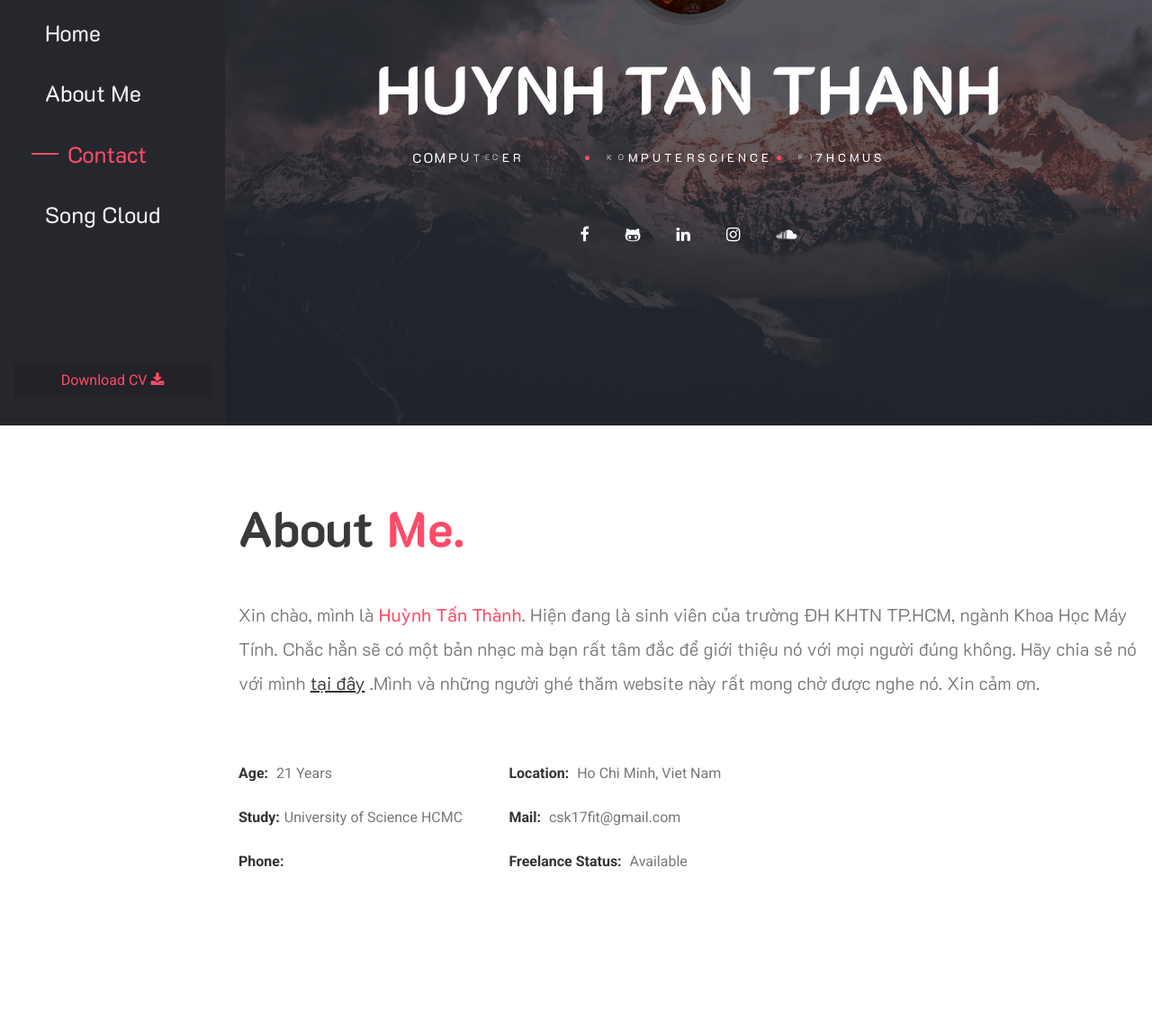
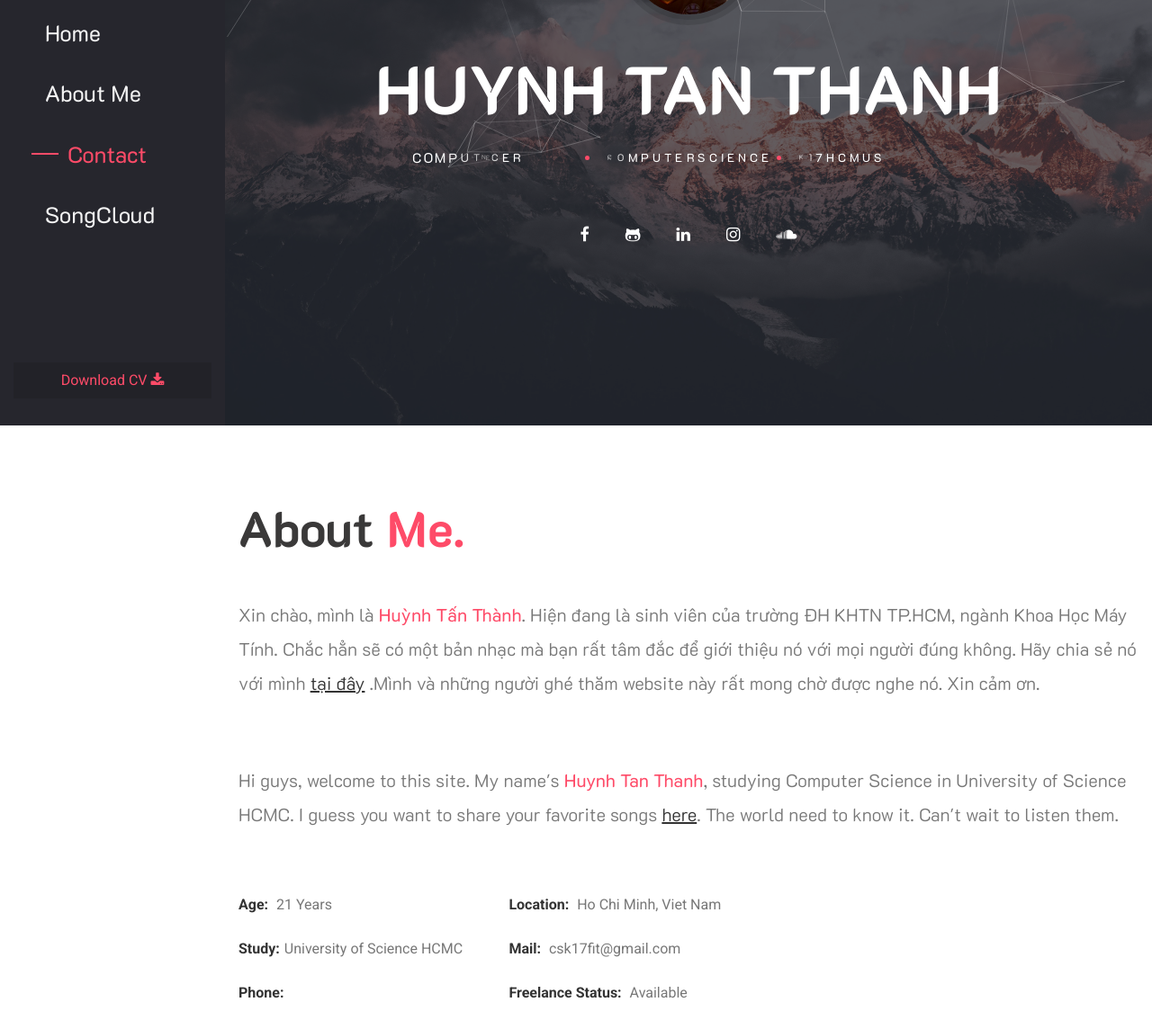
Before and after one commit to thanhhuynhk17/thanhhuynhk17.github.io, a plain HTML site: page index.html in a window 1280 px wide. Shown: the part 327-1471 px from the top of the page at 90% size. Drawn offline with Linux system fonts and the light colour scheme.

Commit message:
adjust notice in song-cloud.html

```diff
--- a/fonts/icon/font/flaticon.css
+++ b/fonts/icon/font/flaticon.css
@@ -42,3 +42,4 @@ color: inherit;
 .flaticon-motivational:before { content: "\f109"; }
 .flaticon-blogging:before { content: "\f10a"; }
 .flaticon-contact:before { content: "\f10b"; }
+.flaticon-headphones:before { content: ""; }
--- a/index.html
+++ b/index.html
@@ -58,7 +58,7 @@
 			        	<li class="nav-item"><a class="nav-link" href="#portfolio"><i class="icon flaticon-motivational"></i> Portfolio</a></li>
 			        	<li class="nav-item"><a class="nav-link" href="#blog"><i class="icon flaticon-blogging"></i> Blog</a></li>-->
 			        	<li class="nav-item"><a class="nav-link" href="#contact"><i class="icon flaticon-contact"></i> Contact</a></li>
-			        	<li class="nav-item"><a class="nav-link" href="song-cloud.html"><i class="icon flaticon-music"></i> Song Cloud</a></li>
+			        	<li class="nav-item"><a class="nav-link" href="song-cloud.html"><i class="icon flaticon-pencil"></i> SongCloud</a></li>
 			        </ul>
 				</nav>
 				<a href="#" class="cv-button">Download CV <i class="fa fa-download" aria-hidden="true"></i></a>
@@ -69,27 +69,30 @@
 			<div id="main-page">
 				<!-- Home -->
 				<section id="home" class="bg-hero" style="background-image: url(images/home/bg.jpg);">
+                    <div class="partical-bg">
+                        <div id="particles"></div>
+                    </div>
 					<div class="main-wrapper">
 						<div class="img-box"><img src="images/home/1.jpg" alt="" class="user-img"></div>
 						<h1 class="author-name">HUYNH TAN THANH</h1>
 						<h4>
 			                <span class="cd-headline letters scale">
 			                  <span class="cd-words-wrapper">
-			                    <b>Computer Science</b>
+			                    <b>COMPUTER SCIENCE</b>
 			                    <b class="is-visible">K17 HCMUS</b>
 			                    <b>FREELANCER</b>
 			                  </span>
 			                </span>
 			                <span class="cd-headline letters scale">
 			                  <span class="cd-words-wrapper">
-			                    <b>Computer Science</b>
+			                    <b>COMPUTER SCIENCE</b>
 			                    <b>K17 HCMUS</b>
 			                    <b class="is-visible">FREELANCER</b>
 			                  </span>
 			                </span>
 			                <span class="cd-headline letters scale">
 			                  <span class="cd-words-wrapper">
-			                    <b class="is-visible">Computer Science</b>
+			                    <b class="is-visible">COMPUTER SCIENCE</b>
 			                    <b>K17 HCMUS</b>
 			                    <b>FREELANCER</b>
 			                  </span>
@@ -117,6 +120,12 @@
 									<div class="row">
 										<div class="col-12">
 											<p class="cd-headline clip is-full-width">Xin chào, mình là <span class="name">Huỳnh Tấn Thành</span>. Hiện đang là sinh viên của trường ĐH KHTN TP.HCM, ngành Khoa Học Máy Tính. Chắc hẳn sẽ có một bản nhạc mà bạn rất tâm đắc để giới thiệu nó với mọi người đúng không. Hãy chia sẻ nó với mình  <a href="song-cloud.html">tại đây</a> .Mình và những người ghé thăm website này rất mong chờ được nghe nó. Xin cảm ơn.
+											</p>
+										</div>
+									</div>
+									<div class="row">
+										<div class="col-12">
+											<p class="cd-headline clip is-full-width">Hi guys, welcome to this site. My name's <span class="name">Huynh Tan Thanh</span>, studying Computer Science in University of Science HCMC. I guess you want to share your favorite songs <a href="song-cloud.html">here</a>. The world need to know it. Can't wait to listen them.
 											</p>
 										</div>
 									</div>
@@ -329,7 +338,7 @@
     	<script src="vendor/validator.js"></script>
     	<!-- isotop -->
 		<script  src="vendor/isotope.pkgd.min.js"></script>
-
+        <script src="vendor/particles.min.js"></script>
 		<!-- Theme js -->
 		<script src="js/theme.js"></script>
 		</div> <!-- /.main-page-wrapper -->
```
Also changed, not shown: song-cloud.html (+12 -17 lines).
